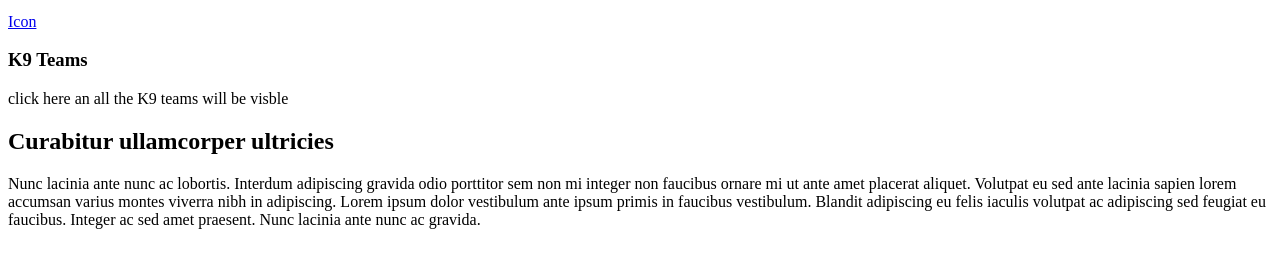
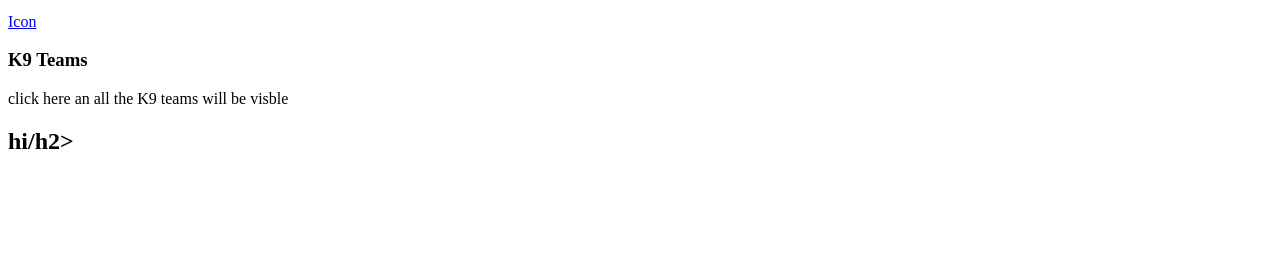
Before and after one commit to sezal98/dog-training, a website: page index.html in a window 1280 px wide. Shown: the part 475-742 px from the top of the page. Drawn offline with Linux system fonts and the light colour scheme.

Commit message:
Update index.html

```diff
--- a/index.html
+++ b/index.html
@@ -56,8 +56,7 @@
 		<!-- CTA -->
 			<section id="cta" class="wrapper">
 				<div class="inner">
-					<h2>Curabitur ullamcorper ultricies</h2>
-					<p>Nunc lacinia ante nunc ac lobortis. Interdum adipiscing gravida odio porttitor sem non mi integer non faucibus ornare mi ut ante amet placerat aliquet. Volutpat eu sed ante lacinia sapien lorem accumsan varius montes viverra nibh in adipiscing. Lorem ipsum dolor vestibulum ante ipsum primis in faucibus vestibulum. Blandit adipiscing eu felis iaculis volutpat ac adipiscing sed feugiat eu faucibus. Integer ac sed amet praesent. Nunc lacinia ante nunc ac gravida.</p>
+					<h2>hi/h2>
 				</div>
 			</section>
 
```
